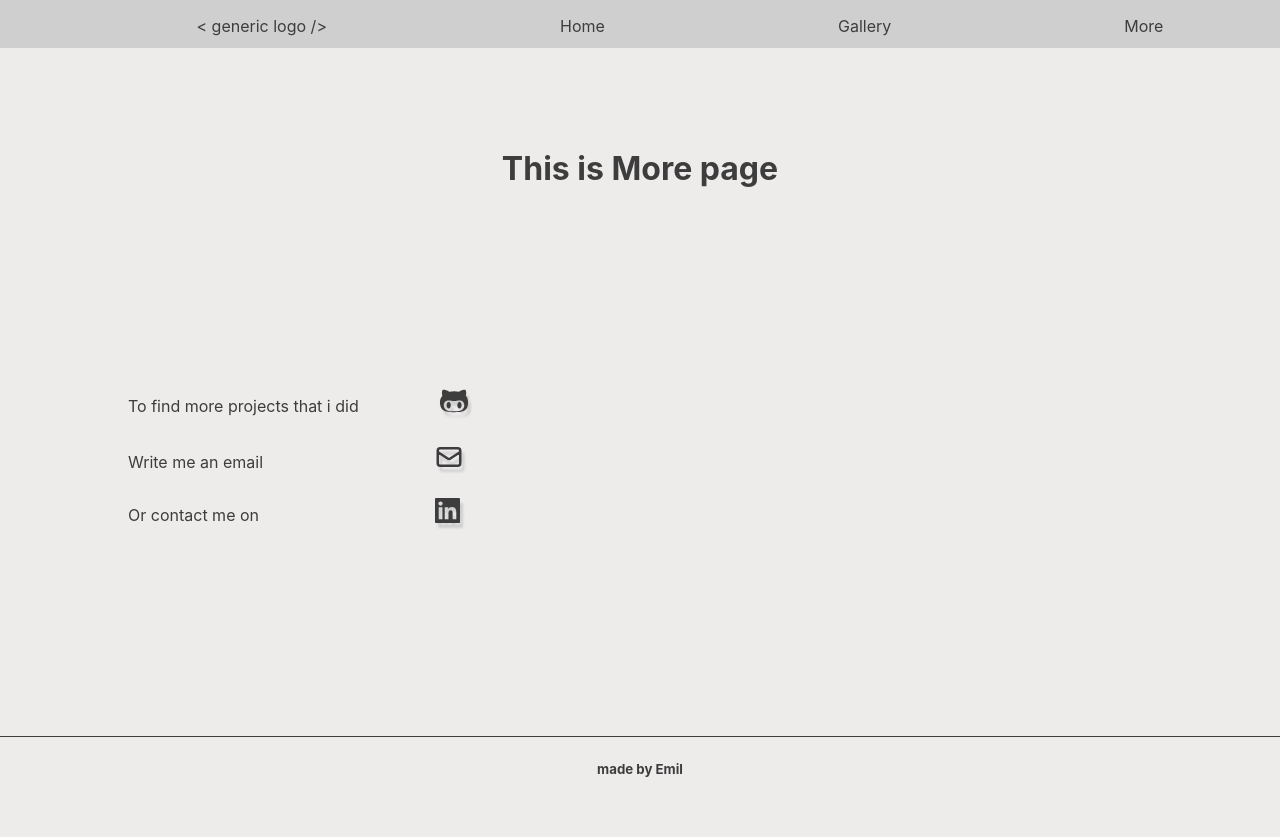
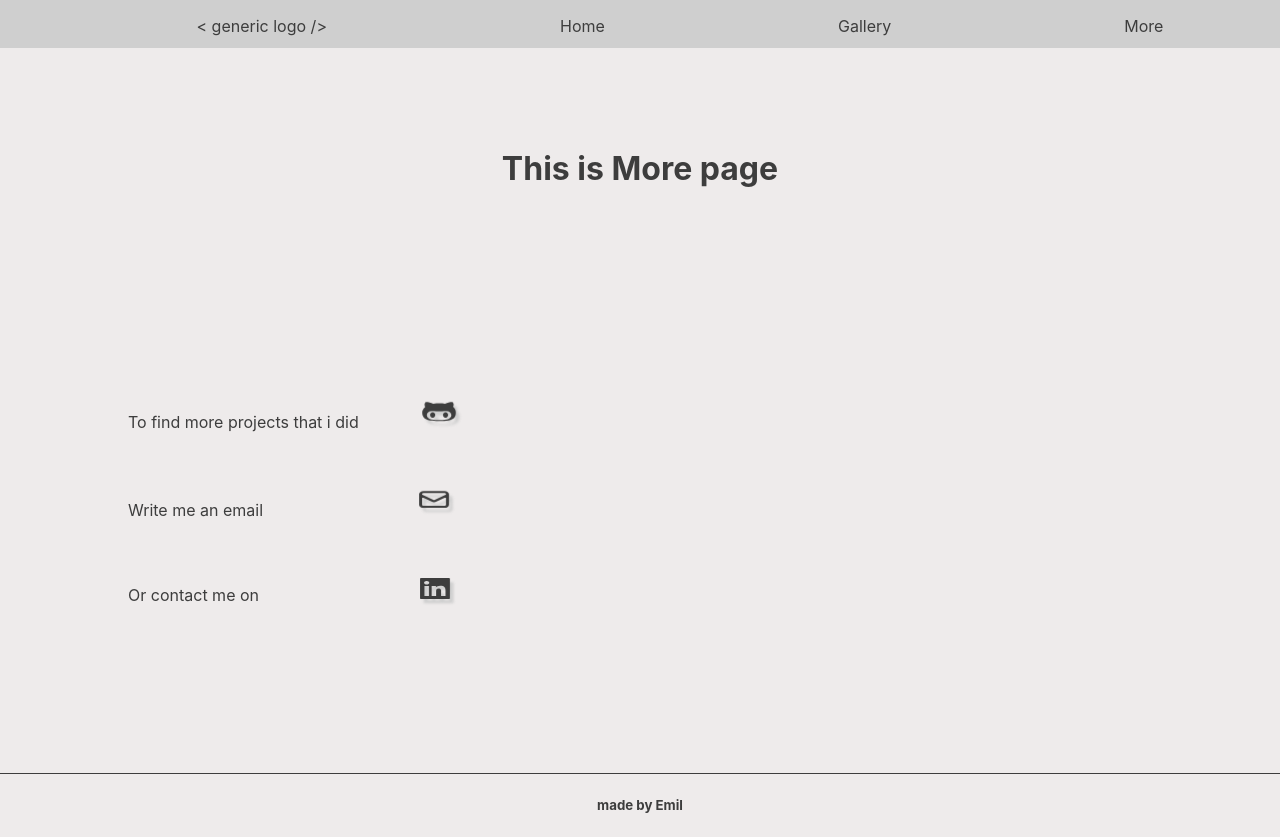
Before and after one commit to lipskij/portfolio-prject-next.js, a Next.js app: page /more in a window 1280 px wide. Before the commit the page ends 800 px from the top, so only its background shows below. Built offline with nearby package versions, Linux system fonts and the light colour scheme.

Commit message:
Fix gallery grid css
* Add padding on sides

* Add animation to buttons

* Add animation on text

* Add animation on social media logos

```diff
--- a/component/GalleryTwo.js
+++ b/component/GalleryTwo.js
@@ -99,7 +99,7 @@ const Item = ({ url }) => {
           padding-top: 1rem;
         }
         .gallery img {
-          width: 80%;
+          width: 95%;
           height: auto;
           transition: all 0.3s;
         }
@@ -118,6 +118,7 @@ const Item = ({ url }) => {
           border: none;
           outline: none;
           background-color: var(--background-color);
+          padding: 0;
         }
         @media screen and (max-width: 480px) {
           .gallery {
--- a/component/ImageData.js
+++ b/component/ImageData.js
@@ -34,9 +34,10 @@ function Gal() {
       <style jsx>{`
         .try {
           transform: scale(1);
-          line-height: 7;
+          line-height: 2;
           column-count: 3;
           column-gap: 0px;
+          padding: 0 5rem 0 5rem;
         }
         @media screen and (max-width: 480px) {
           .try {
@@ -44,6 +45,7 @@ function Gal() {
             column-count: 1;
             column-gap: 0px;
             margin: 0 auto;
+            padding: 0 2.5rem 0 2.5rem;
           }
         }
       `}</style>
--- a/styles/Home.module.css
+++ b/styles/Home.module.css
@@ -61,8 +61,9 @@
   padding-top: 10rem;
   width: 80vw;
   animation-name: example;
-  animation-duration: 0.3s;
-  animation-timing-function: ease;
+  animation-duration: 0.5s;
+  animation-timing-function: cubic-bezier(0.49, 0.02, 0.22, 1.27);
+  ;
 }
 
 @keyframes example {
--- a/styles/globals.css
+++ b/styles/globals.css
@@ -126,17 +126,7 @@ a {
   box-shadow: 5px 5px 5px var(--nav-color);
   outline: none;
   font-size: 1rem;
-}
-
-.change-gal:hover {
-  transform: scale(1.05);
-  box-shadow: 8px 8px 8px var(--nav-color);
-  background-color: #3b9dff;
-  color: var(--nav-color);
-}
-.change-gal:active {
-  box-shadow: 8px 8px 50px var(--nav-color);
-  transform: translateY(4px);
+  animation: pulse-dot 2s cubic-bezier(0.455, 0.03, 0.515, 0.955) -.4s infinite;
 }
 
 .close-btn {
@@ -159,8 +149,8 @@ a {
   align-items: center;
   text-align: left;
   animation-name: example;
-  animation-duration: 0.3s;
-  animation-timing-function: ease;
+  animation-duration: 0.5s;
+  animation-timing-function: cubic-bezier(0.49, 0.02, 0.22, 1.27);
 }
 
 .git-logo,
@@ -169,8 +159,10 @@ a {
   color: var(--text-color);
   cursor: pointer;
   margin-left: 5rem;
+  margin-top: 2rem;
   filter: drop-shadow(3px 5px 1px var(--nav-color));
   transition-duration: 0.3s;
+  animation: jump 2s infinite;
 }
 
 .mail-logo {
@@ -180,13 +172,6 @@ a {
   margin-left: 11rem;
 }
 
-.git-logo:hover,
-.mail-logo:hover,
-.fb-logo:hover {
-  transform: scale(1.2);
-  transition-duration: 0.3s;
-}
-
 @keyframes example {
   from {
     transform: translateX(-900px);
@@ -194,6 +179,24 @@ a {
   to {
     transform: translateX(0);
   }
+}
+
+@keyframes pulse-dot {
+  0% {
+    transform: scale(.9);
+  }
+  50% {
+    transform: scale(1);
+  }
+  100% {
+    transform: scale(.9);
+  }
+}
+
+@keyframes jump {
+  0% { transform: translate(-50%, -50%) scale(1.25, 0.80); }
+  50% { transform: translate(-50%, -150%) scale(1, 1); }
+  100% { transform: translate(-50%, -50%) scale(1.25, 0.80); }
 }
 
 @media screen and (max-width: 480px) {
```
